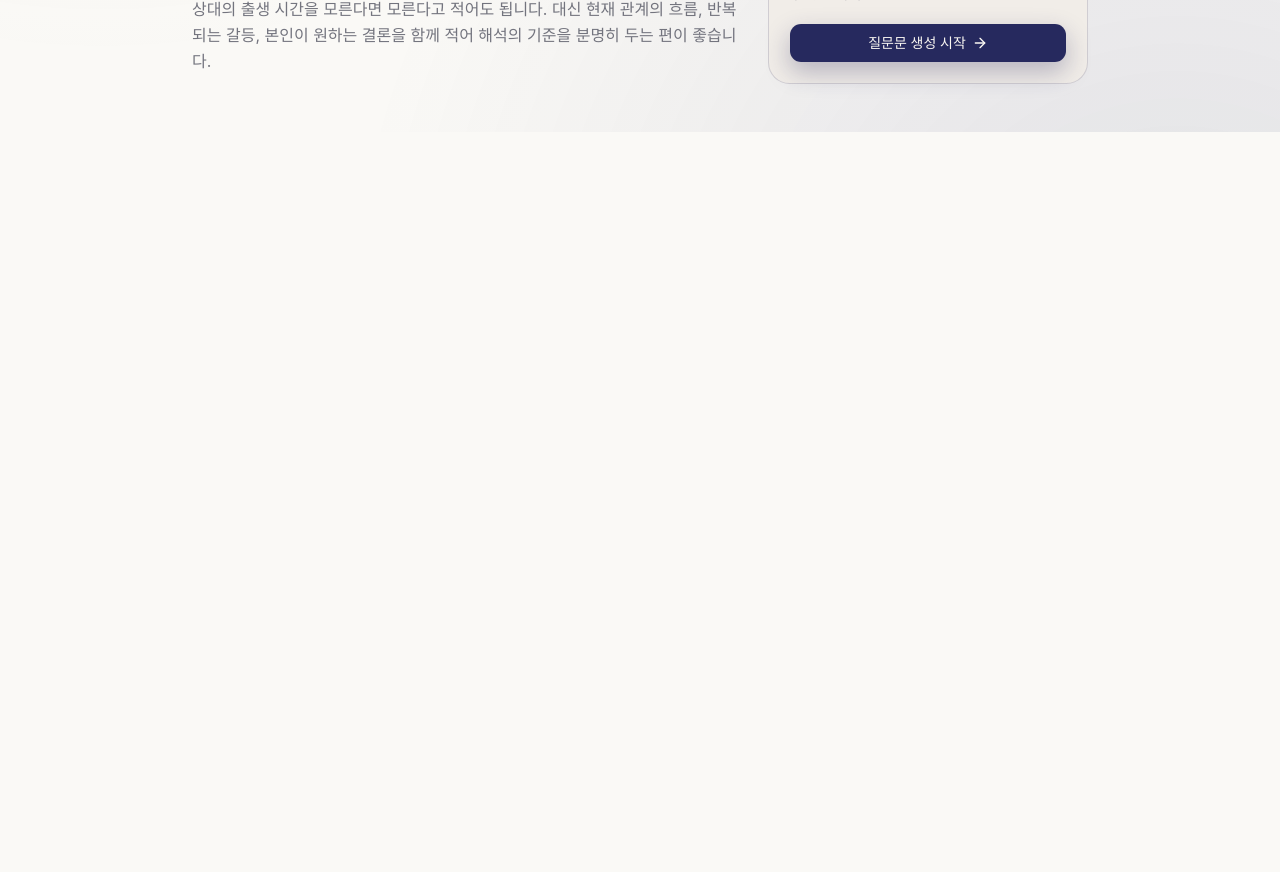
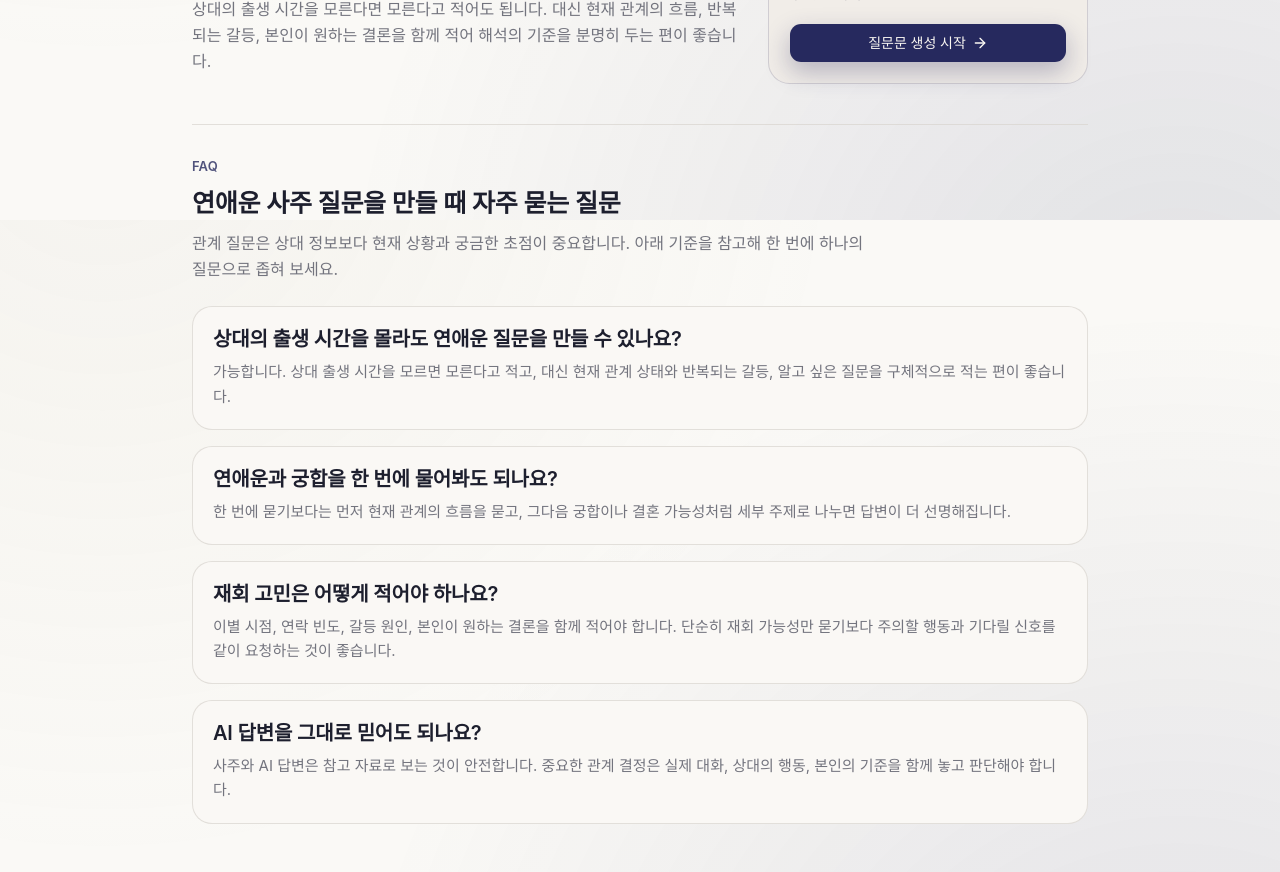
Before and after one commit to song-chaeyoung/SajuPrompt, a Next.js app: page /guide/love-saju-prompt in a window 1280 px wide. Shown: the part 1380-2252 px from the top of the page. Before the commit the page ends 1512 px from the top, so only its background shows below. Built offline with nearby package versions, Linux system fonts and the light colour scheme; no server answers; a web font is replaced by a local one.

Commit message:
feat: complete seo metadata setup

```diff
--- a/app/guide/career-saju-prompt/page.tsx
+++ b/app/guide/career-saju-prompt/page.tsx
@@ -9,7 +9,7 @@ import {
   CAREER_SAJU_PROMPT_GUIDE,
   GUIDE_INDEX_PATH,
 } from "@/shared/config/guides";
-import { SITE_NAME } from "@/shared/config/site";
+import { SITE_NAME, SOCIAL_IMAGE } from "@/shared/config/site";
 import { Button } from "@/shared/ui/button";
 
 const GUIDE = CAREER_SAJU_PROMPT_GUIDE;
@@ -53,6 +53,29 @@ const EXAMPLE_PROMPT = `아래 정보를 바탕으로 직업운과 커리어 선
 
 사주 해석은 참고로만 보고 싶습니다. 결정은 현실 조건과 함께 판단할 수 있게 균형 있게 설명해 주세요.`;
 
+const FAQ_ITEMS = [
+  {
+    question: "이직 시기만 물어봐도 충분한가요?",
+    answer:
+      "시기만 묻기보다 현재 직무, 선택지, 준비 기간, 연봉이나 생활 조건을 함께 적는 편이 좋습니다. 그래야 답변이 현실적인 비교로 이어집니다.",
+  },
+  {
+    question: "사업운 질문은 어떤 정보를 넣어야 하나요?",
+    answer:
+      "업종, 준비 단계, 자본 상황, 같이 일할 사람, 가장 걱정되는 리스크를 함께 적어 주세요. 단순한 성공 가능성보다 준비 순서와 주의점을 묻는 것이 유용합니다.",
+  },
+  {
+    question: "직업운과 재물운을 같이 물어봐도 되나요?",
+    answer:
+      "같이 물을 수 있지만 질문의 중심을 하나로 정해야 합니다. 예를 들어 이직으로 수입이 바뀌는 문제처럼 직업 선택과 돈의 영향이 연결될 때 함께 묻는 방식이 좋습니다.",
+  },
+  {
+    question: "AI 답변을 커리어 결정에 바로 적용해도 되나요?",
+    answer:
+      "AI 사주 답변은 참고 자료입니다. 실제 결정은 계약 조건, 시장 상황, 건강, 가족 여건, 전문가 조언과 함께 검토하는 것이 안전합니다.",
+  },
+];
+
 export const metadata: Metadata = {
   title: GUIDE.title,
   description: GUIDE.description,
@@ -64,13 +87,14 @@ export const metadata: Metadata = {
     description: GUIDE.description,
     url: GUIDE.path,
     type: "article",
+    images: [SOCIAL_IMAGE],
   },
 };
 
 export default function CareerSajuPromptGuidePage() {
   return (
     <main className="mx-auto flex w-full max-w-5xl flex-1 flex-col px-4 py-8 sm:px-6 md:px-8 md:py-12">
-      <GuideArticleStructuredData guide={GUIDE} />
+      <GuideArticleStructuredData guide={GUIDE} faqItems={FAQ_ITEMS} />
       <GuideBreadcrumb currentTitle={GUIDE.title} />
 
       <article className="mx-auto w-full max-w-4xl">
@@ -208,6 +232,37 @@ export default function CareerSajuPromptGuidePage() {
             </Button>
           </div>
         </section>
+
+        <section className="mt-10 border-t border-border/70 pt-8">
+          <div className="max-w-2xl space-y-3">
+            <p className="type-caption font-semibold tracking-[0.08em] text-primary/80">
+              FAQ
+            </p>
+            <h2 className="type-title-md font-semibold text-foreground">
+              직업운 사주 질문을 만들 때 자주 묻는 질문
+            </h2>
+            <p className="type-body text-muted-foreground">
+              커리어 질문은 실제 선택지와 제약을 함께 적을수록 답변이
+              구체적입니다. 아래 기준으로 질문 범위를 좁혀 보세요.
+            </p>
+          </div>
+
+          <dl className="mt-6 grid gap-4">
+            {FAQ_ITEMS.map((item) => (
+              <div
+                key={item.question}
+                className="rounded-[1.25rem] border border-border/70 bg-[color-mix(in_oklch,var(--background)_76%,var(--card)_24%)] p-5"
+              >
+                <dt className="type-title-sm font-semibold text-foreground">
+                  {item.question}
+                </dt>
+                <dd className="mt-2 type-body-sm text-muted-foreground">
+                  {item.answer}
+                </dd>
+              </div>
+            ))}
+          </dl>
+        </section>
       </article>
     </main>
   );
--- a/app/guide/love-saju-prompt/page.tsx
+++ b/app/guide/love-saju-prompt/page.tsx
@@ -9,7 +9,7 @@ import {
   GUIDE_INDEX_PATH,
   LOVE_SAJU_PROMPT_GUIDE,
 } from "@/shared/config/guides";
-import { SITE_NAME } from "@/shared/config/site";
+import { SITE_NAME, SOCIAL_IMAGE } from "@/shared/config/site";
 import { Button } from "@/shared/ui/button";
 
 const GUIDE = LOVE_SAJU_PROMPT_GUIDE;
@@ -53,6 +53,29 @@ const EXAMPLE_PROMPT = `아래 정보를 바탕으로 연애운과 관계 흐름
 
 사주 해석은 참고로만 보고 싶습니다. 단정하지 말고 가능성과 주의점을 균형 있게 설명해 주세요.`;
 
+const FAQ_ITEMS = [
+  {
+    question: "상대의 출생 시간을 몰라도 연애운 질문을 만들 수 있나요?",
+    answer:
+      "가능합니다. 상대 출생 시간을 모르면 모른다고 적고, 대신 현재 관계 상태와 반복되는 갈등, 알고 싶은 질문을 구체적으로 적는 편이 좋습니다.",
+  },
+  {
+    question: "연애운과 궁합을 한 번에 물어봐도 되나요?",
+    answer:
+      "한 번에 묻기보다는 먼저 현재 관계의 흐름을 묻고, 그다음 궁합이나 결혼 가능성처럼 세부 주제로 나누면 답변이 더 선명해집니다.",
+  },
+  {
+    question: "재회 고민은 어떻게 적어야 하나요?",
+    answer:
+      "이별 시점, 연락 빈도, 갈등 원인, 본인이 원하는 결론을 함께 적어야 합니다. 단순히 재회 가능성만 묻기보다 주의할 행동과 기다릴 신호를 같이 요청하는 것이 좋습니다.",
+  },
+  {
+    question: "AI 답변을 그대로 믿어도 되나요?",
+    answer:
+      "사주와 AI 답변은 참고 자료로 보는 것이 안전합니다. 중요한 관계 결정은 실제 대화, 상대의 행동, 본인의 기준을 함께 놓고 판단해야 합니다.",
+  },
+];
+
 export const metadata: Metadata = {
   title: GUIDE.title,
   description: GUIDE.description,
@@ -64,13 +87,14 @@ export const metadata: Metadata = {
     description: GUIDE.description,
     url: GUIDE.path,
     type: "article",
+    images: [SOCIAL_IMAGE],
   },
 };
 
 export default function LoveSajuPromptGuidePage() {
   return (
     <main className="mx-auto flex w-full max-w-5xl flex-1 flex-col px-4 py-8 sm:px-6 md:px-8 md:py-12">
-      <GuideArticleStructuredData guide={GUIDE} />
+      <GuideArticleStructuredData guide={GUIDE} faqItems={FAQ_ITEMS} />
       <GuideBreadcrumb currentTitle={GUIDE.title} />
 
       <article className="mx-auto w-full max-w-4xl">
@@ -208,6 +232,37 @@ export default function LoveSajuPromptGuidePage() {
             </Button>
           </div>
         </section>
+
+        <section className="mt-10 border-t border-border/70 pt-8">
+          <div className="max-w-2xl space-y-3">
+            <p className="type-caption font-semibold tracking-[0.08em] text-primary/80">
+              FAQ
+            </p>
+            <h2 className="type-title-md font-semibold text-foreground">
+              연애운 사주 질문을 만들 때 자주 묻는 질문
+            </h2>
+            <p className="type-body text-muted-foreground">
+              관계 질문은 상대 정보보다 현재 상황과 궁금한 초점이 중요합니다.
+              아래 기준을 참고해 한 번에 하나의 질문으로 좁혀 보세요.
+            </p>
+          </div>
+
+          <dl className="mt-6 grid gap-4">
+            {FAQ_ITEMS.map((item) => (
+              <div
+                key={item.question}
+                className="rounded-[1.25rem] border border-border/70 bg-[color-mix(in_oklch,var(--background)_76%,var(--card)_24%)] p-5"
+              >
+                <dt className="type-title-sm font-semibold text-foreground">
+                  {item.question}
+                </dt>
+                <dd className="mt-2 type-body-sm text-muted-foreground">
+                  {item.answer}
+                </dd>
+              </div>
+            ))}
+          </dl>
+        </section>
       </article>
     </main>
   );
--- a/app/guide/page.tsx
+++ b/app/guide/page.tsx
@@ -11,6 +11,7 @@ import {
   GUIDE_INDEX_TITLE,
   GUIDE_PAGES,
 } from "@/shared/config/guides";
+import { SOCIAL_IMAGE } from "@/shared/config/site";
 import { Button } from "@/shared/ui/button";
 
 export const metadata: Metadata = {
@@ -24,6 +25,7 @@ export const metadata: Metadata = {
     description: GUIDE_INDEX_DESCRIPTION,
     url: GUIDE_INDEX_PATH,
     type: "website",
+    images: [SOCIAL_IMAGE],
   },
 };
 
--- a/app/page.tsx
+++ b/app/page.tsx
@@ -1,16 +1,22 @@
 import type { Metadata } from "next";
 
 import { IntroPage } from "@/app/_pages/intro/ui/intro-page";
+import { SoftwareApplicationStructuredData } from "@/shared/ui/software-application-structured-data";
 
 export const metadata: Metadata = {
   title: "AI 사주 질문 도우미",
   description:
-    "ChatGPT, Gemini, Claude에 붙여 넣을 사주 질문 프롬프트를 생년월일과 고민 맥락에 맞춰 정리합니다.",
+    "생년월일, 출생 시간, 고민 맥락을 입력하면 ChatGPT, Gemini, Claude에 붙여 넣을 AI 사주 질문 프롬프트를 단계별로 정리합니다.",
   alternates: {
     canonical: "/",
   },
 };
 
 export default function Home() {
-  return <IntroPage />;
+  return (
+    <>
+      <SoftwareApplicationStructuredData />
+      <IntroPage />
+    </>
+  );
 }
--- a/app/privacy/page.tsx
+++ b/app/privacy/page.tsx
@@ -30,7 +30,7 @@ const PRIVACY_POINTS = [
 export const metadata: Metadata = {
   title: "개인정보 처리 안내",
   description:
-    "사주질문지에서 생년월일, 출생 시간, 고민 맥락을 질문문 생성에 어떻게 사용하는지 안내합니다.",
+    "사주질문지에서 생년월일, 출생 시간, 출생지, 고민 맥락을 AI 사주 질문문 생성에 어떻게 사용하고 저장하지 않는지, 초기화 기준까지 안내합니다.",
   alternates: {
     canonical: PRIVACY_PATH,
   },
--- a/shared/config/site.ts
+++ b/shared/config/site.ts
@@ -1,7 +1,14 @@
 export const SITE_NAME = "사주질문지";
 
 export const SITE_DESCRIPTION =
-  "생년월일과 고민 맥락을 바탕으로 ChatGPT, Gemini, Claude에 붙여 넣을 AI 사주 질문 프롬프트를 자동 생성합니다.";
+  "생년월일, 출생 시간, 고민 맥락을 정리해 ChatGPT, Gemini, Claude에 바로 붙여 넣을 수 있는 AI 사주 질문 프롬프트를 자동 생성합니다.";
+
+export const SOCIAL_IMAGE = {
+  url: "/metaimage.png",
+  width: 1731,
+  height: 909,
+  alt: "사주질문지 공유 이미지",
+} as const;
 
 const LOCAL_SITE_URL = "http://localhost:3000";
 
--- /dev/null
+++ b/shared/ui/software-application-structured-data.tsx
@@ -0,0 +1,36 @@
+import {
+  getAbsoluteUrl,
+  SITE_DESCRIPTION,
+  SITE_NAME,
+} from "@/shared/config/site";
+import { JsonLd } from "@/shared/ui/json-ld";
+
+export function SoftwareApplicationStructuredData() {
+  const structuredData = {
+    "@context": "https://schema.org",
+    "@type": "SoftwareApplication",
+    name: SITE_NAME,
+    description: SITE_DESCRIPTION,
+    url: getAbsoluteUrl("/"),
+    applicationCategory: "LifestyleApplication",
+    operatingSystem: "Web",
+    inLanguage: "ko-KR",
+    offers: {
+      "@type": "Offer",
+      price: "0",
+      priceCurrency: "KRW",
+    },
+    featureList: [
+      "생년월일과 출생 시간 기반 사주 질문 프롬프트 작성",
+      "ChatGPT, Gemini, Claude에 붙여 넣을 질문문 생성",
+      "연애운, 직업운 등 상황별 질문 맥락 정리",
+    ],
+    publisher: {
+      "@type": "Organization",
+      name: SITE_NAME,
+      url: getAbsoluteUrl("/"),
+    },
+  };
+
+  return <JsonLd data={structuredData} />;
+}
```
Also changed, not shown: app/guide/_components/guide-structured-data.tsx (+24 -1 lines), app/guide/chatgpt-saju-prompt/page.tsx (+4 -4 lines), app/layout.tsx (+22 -8 lines), shared/config/guides.ts (+4 -4 lines), 1 other file (tests, documents, lock files or other folders).
